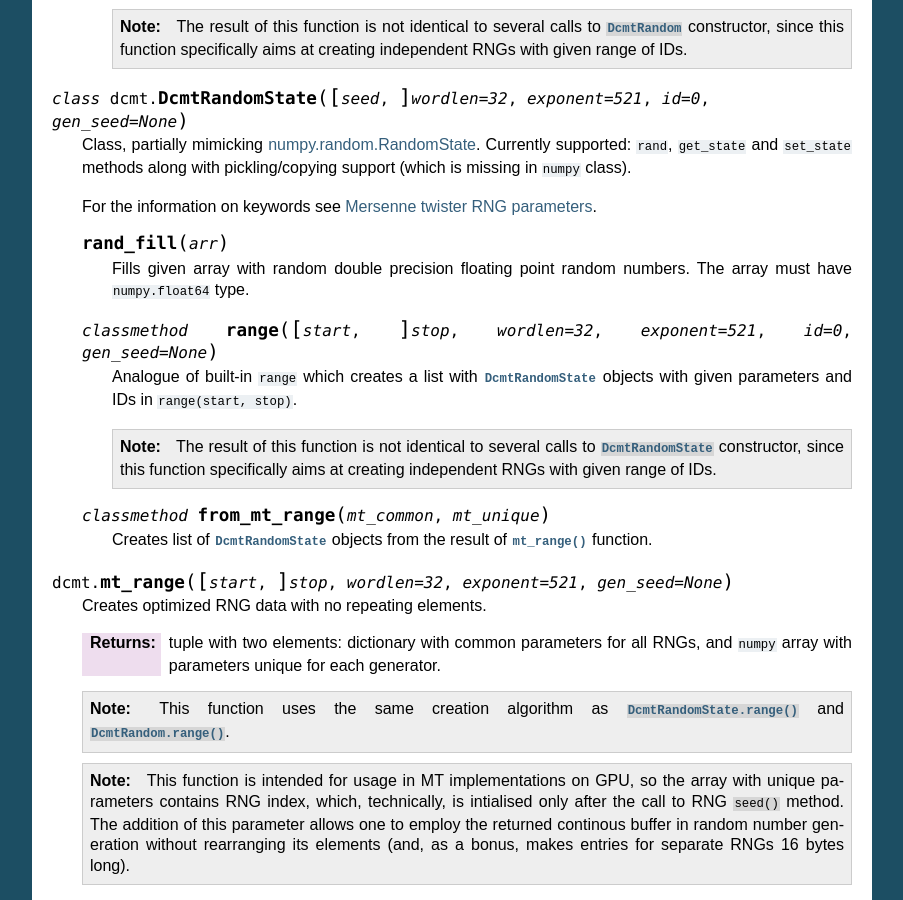
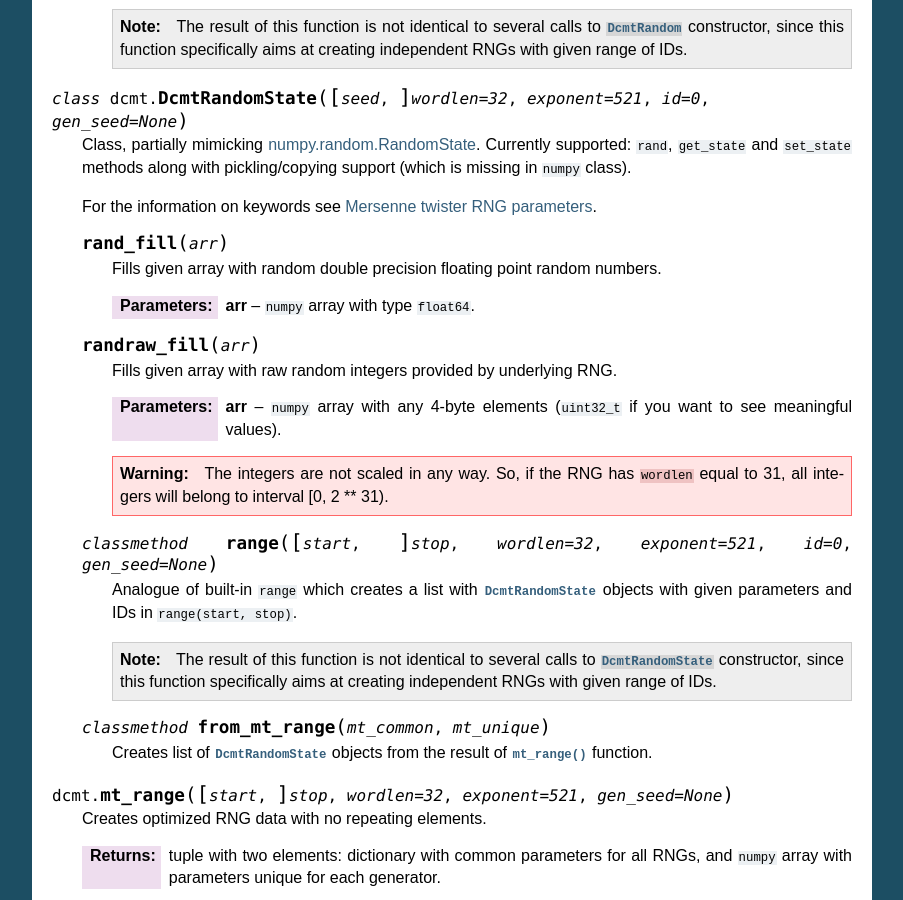
Before and after one commit to fjarri/python-dcmt, a Sphinx documentation site: the page built from doc/source/index.rst, in a window 1280 px wide and 900 px high, scrolled down 2290 px. Shown: the whole window, without its empty margins (198-1101 px from the left). Built offline with Sphinx 7.4.7, drawn with Linux system fonts in a browser that asks for light colours; some of the changed text lies outside the part shown.

Commit message:
src/wrapper/numpyrandom: added randraw_fill() method and corresponding test

```diff
--- a/doc/source/index.rst
+++ b/doc/source/index.rst
@@ -151,7 +151,19 @@
    .. py:method:: rand_fill(arr)
 
       Fills given array with random double precision floating point random numbers.
-      The array must have ``numpy.float64`` type.
+
+      :param arr: ``numpy`` array with type ``float64``.
+
+   .. py:method:: randraw_fill(arr)
+
+      Fills given array with raw random integers provided by underlying RNG.
+
+      :param arr: ``numpy`` array with any 4-byte elements
+             (``uint32_t`` if you want to see meaningful values).
+
+      .. warning:: The integers are not scaled in any way.
+                   So, if the RNG has ``wordlen`` equal to 31,
+                   all integers will belong to interval [0, 2 ** 31).
 
    .. py:classmethod:: range([start], stop, wordlen=32, exponent=521, id=0, gen_seed=None)
 
```
Also changed, not shown: 2 other files.
